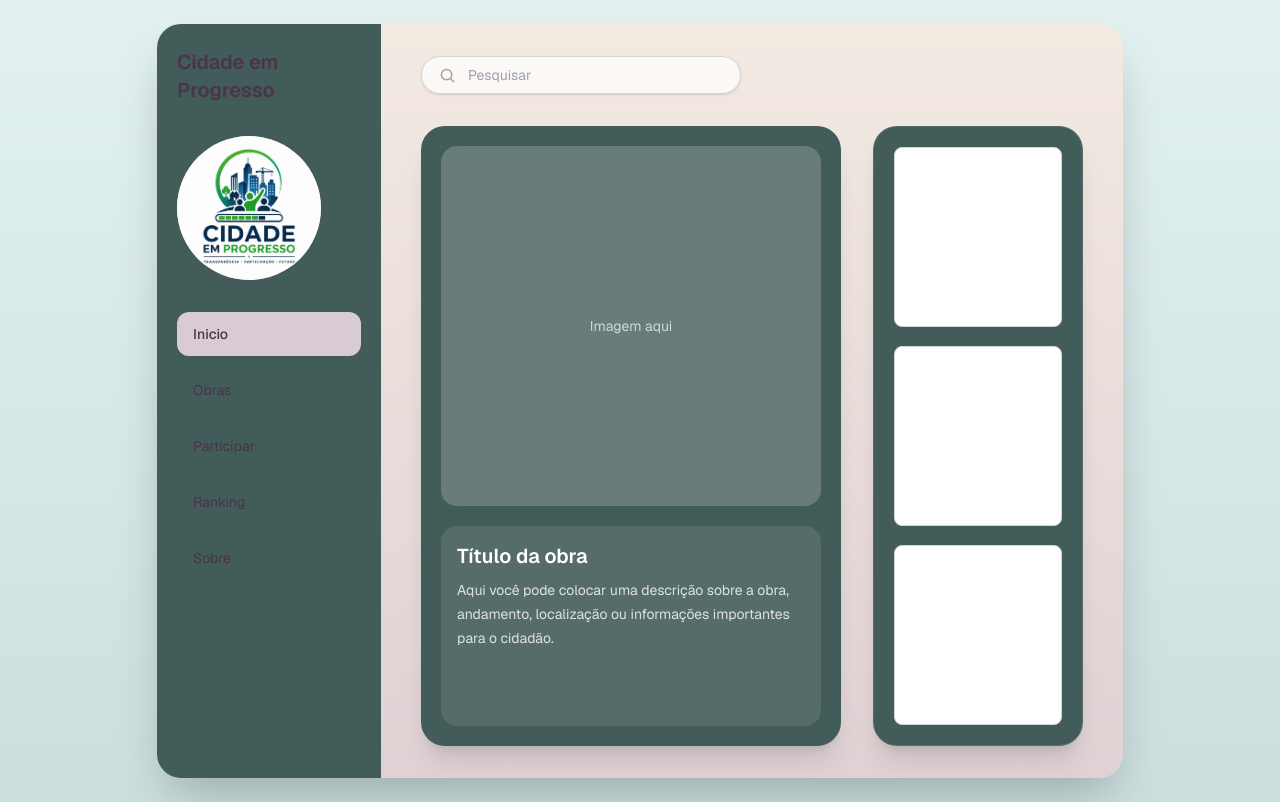
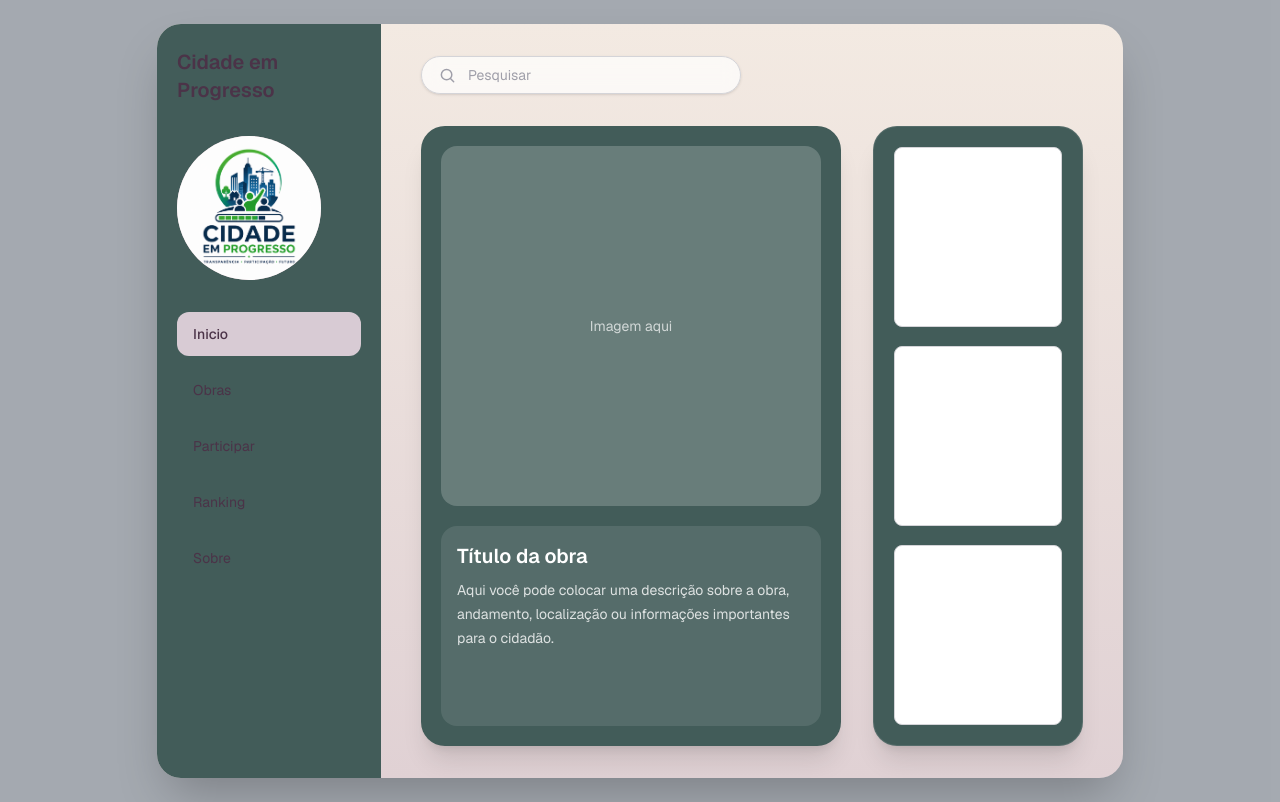
Before and after one commit to TornadoP/Cidade-Em-Progresso, a Next.js app: page / in a window 1280 px wide. Built offline with nearby package versions, Linux system fonts and the light colour scheme.

Commit message:
alterando a cor da div principal

```diff
--- a/app/page.tsx
+++ b/app/page.tsx
@@ -5,9 +5,9 @@ import Image from "next/image";
 // Aqui é o código para o sistema funcionar, não mexa aqui
 export default function Home() {
   return (
-    <div className="flex min-h-screen items-center justify-center bg-gradient-to-b from-[#E3F1F1] to-[#CBDfde] font-sans p-6">
+    <div className="flex min-h-screen items-center justify-center bg-[#4B5563]/50 font-sans p-6">
       <main className="flex min-h-[650px] min-w-[650px] max-w-5xl overflow-hidden rounded-3xl bg-gradient-to-b from-[#F3EAE2] to-[#E0D1D4] shadow-2xl">
-        {/* SIDEBAR ESQUERDA - a cor #4B3348 é um tom de roxo, ou lilas  #2563EB #425C59*/}
+        {/* SIDEBAR ESQUERDA - a cor #CBDfde é um tom de roxo, ou lilas  #4B5563 #425C59*/}
         <aside className="flex w-56 flex-col bg-[#425C59] px-5 py-6 text-[#4B3348]">
           <h1 className="mb-8 text-xl font-semibold">Cidade em Progresso</h1>
 
```
